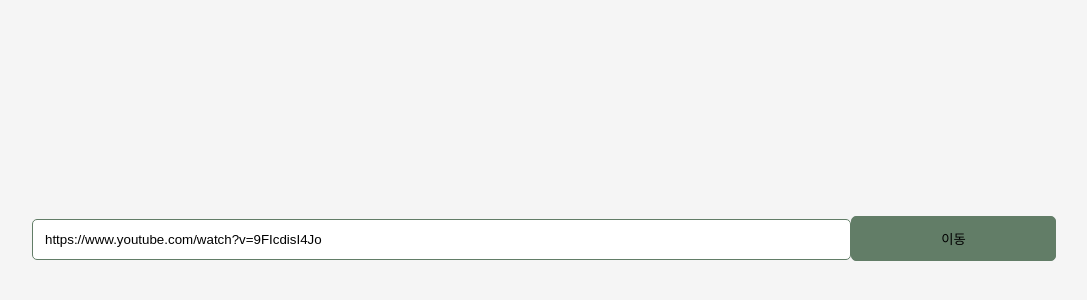
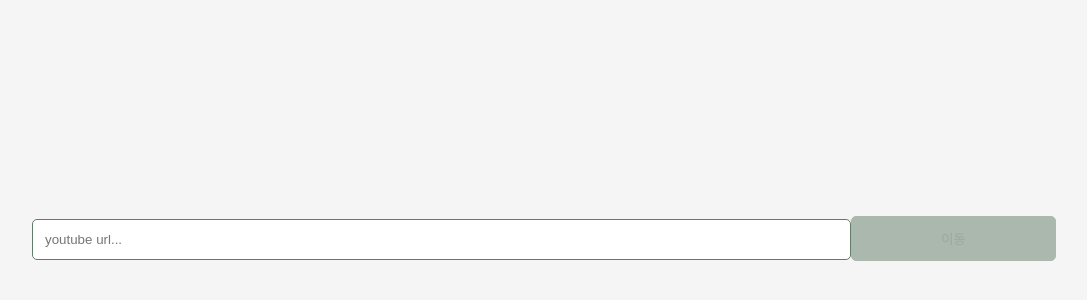
Before and after one commit to pjt3591oo/youtube-controller, a React (Create React App) app: page / in a window 1280 px wide. Shown: the part 136-436 px from the top of the page, without its empty margins (96-1183 px from the left). Built offline with nearby package versions, Linux system fonts and the light colour scheme.

Commit message:
필요없는 테스트 스트링 제거

```diff
--- a/src/pages/intro.jsx
+++ b/src/pages/intro.jsx
@@ -5,7 +5,7 @@ import queryString from 'query-string';
 import Save from '../components/save';
 
 const Intro = () => {
-  const [url, setUrl] = useState('https://www.youtube.com/watch?v=9FIcdisI4Jo');
+  const [url, setUrl] = useState('');
   const navigate = useNavigate();
 
   const onUrlChangeHandler = e => {
```
